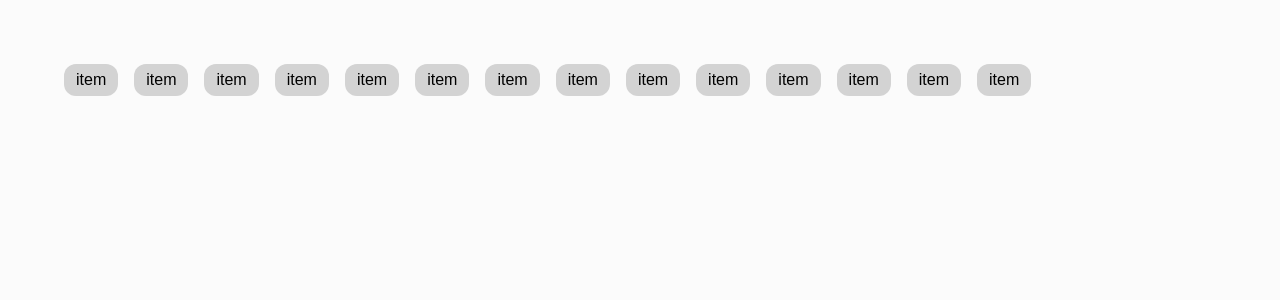
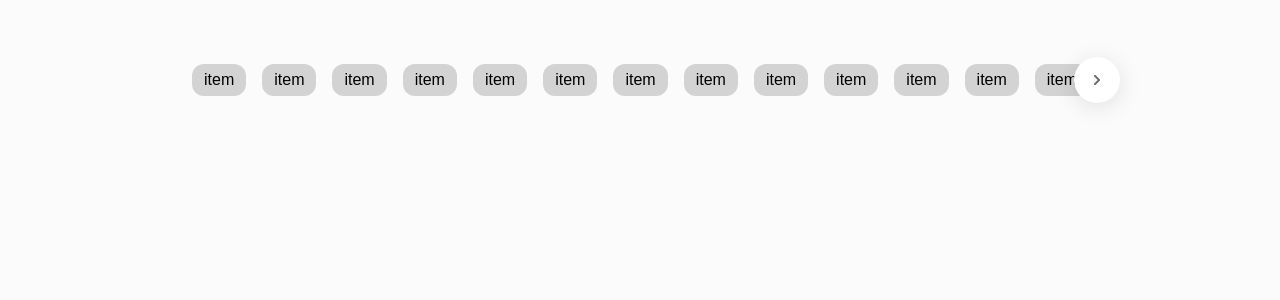
Before and after one commit to aguirrealvaro/utils-library, a React app: page / in a window 1280 px wide. Shown: the top 300 px of the page. Built offline with nearby package versions, Linux system fonts and the light colour scheme.

Commit message:
Clean code

```diff
--- a/src/components/App/globalStyles.ts
+++ b/src/components/App/globalStyles.ts
@@ -26,7 +26,7 @@ export const GlobalStyles = createGlobalStyle<{ theme: ThemeType }>`
         height: 100vh;
         display: flex;
         flex-direction: column;
-        width: 90%;
+        width: 70%;
         padding: 4rem 0;
         margin: 0 auto;
     }
--- a/src/components/Slider/Slider.tsx
+++ b/src/components/Slider/Slider.tsx
@@ -12,7 +12,6 @@ type SliderProps = {
 
 export const Slider: FunctionComponent<SliderProps> = ({
   children,
-  slidesInScreen = 4.2,
   gap = 16,
   callbackLeft,
   callbackRight,
@@ -21,10 +20,6 @@ export const Slider: FunctionComponent<SliderProps> = ({
   const [disableRight, setDisabledRight] = useState<boolean>(false);
 
   const sliderRef = useRef<HTMLDivElement>(null);
-
-  //const slideWidth = (1200 - gap * (slidesInScreen - 1)) / slidesInScreen;
-  //const slidesLength = Children.toArray(children).length;
-  //const sliderWidth = slidesLength * slideWidth + gap * (slidesLength - 1);
 
   useEffect(() => {
     const sliderWidth = sliderRef.current?.scrollWidth || 0;
```
